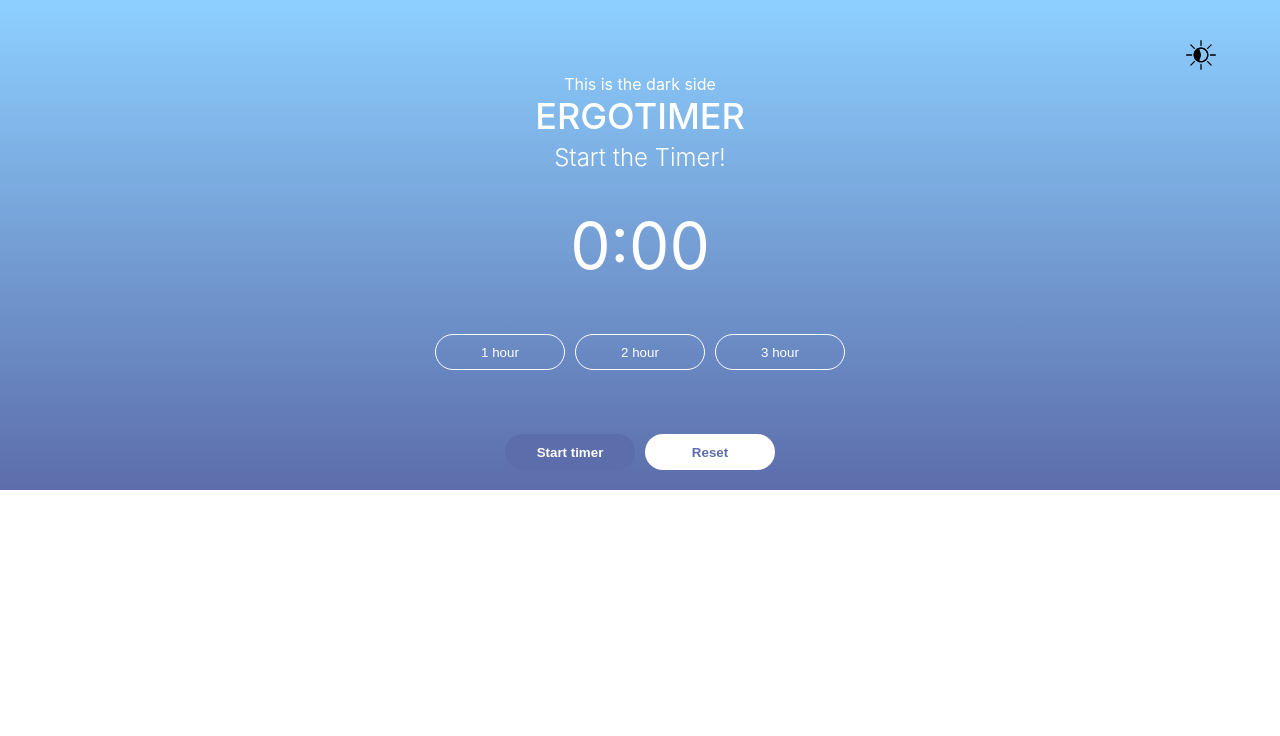
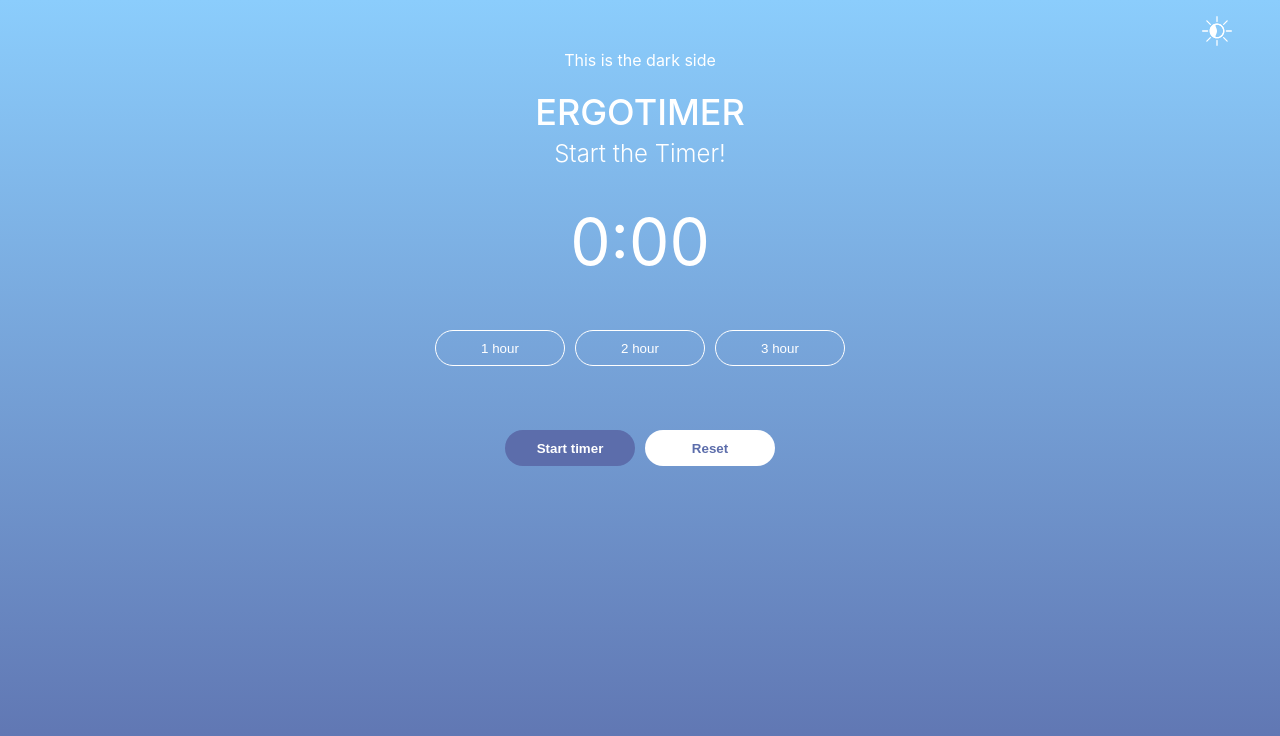
Before and after one commit to Chrys-Nicolaides/ErgoTimer, a React (Create React App) app: page /dark in a window 1280 px wide. Shown: the top 736 px of the page. Built offline with nearby package versions, Linux system fonts and the light colour scheme.

Commit message:
dark-light theme toggle added

```diff
--- a/src/App.css
+++ b/src/App.css
@@ -4,13 +4,24 @@
   padding: 0;
 }
 
+:root {
+  --theme-background: #3a3a3a;
+  --theme-gradient: #5d70ad;
+  --theme-text: white;
+}
+
 .App {
   text-align: center;
   color: white;
-  background-image: linear-gradient(#8dd0ff, #5c6dab);
+  /* background-color: var(--theme-color); */
+  /* background-image: linear-gradient(#8dd0ff, #5c6dab); */
+  background-image: linear-gradient(
+    var(--theme-gradient),
+    var(--theme-background)
+  );
   min-width: 100%;
-  min-height: 100%;
-  padding-top: 40px;
+  min-height: 100vh;
+  /* padding-top: 10px; */
 }
 
 button {
@@ -70,17 +81,23 @@ h3 {
 }
 
 .LightTheme > a > .ThemeIconToggle {
-  fill: black;
+  fill: white;
 }
 
 .DarkTheme {
   display: flex;
   justify-content: flex-end;
-  margin-right: 4rem;
+  margin-right: 3rem;
+  padding-top: 1rem;
 }
 
 .LightTheme {
   display: flex;
   justify-content: flex-end;
-  margin-right: 4rem;
+  margin-right: 3rem;
+  padding-top: 1rem;
 }
+
+.ThemeHeader {
+  padding-bottom: 20px;
+}
--- a/src/themes/DarkTheme.js
+++ b/src/themes/DarkTheme.js
@@ -1,5 +1,5 @@
 import React from "react";
 
 export default function DarkTheme() {
-  return <div>This is the dark side</div>;
+  return <div className="ThemeHeader">This is the dark side</div>;
 }
--- a/src/themes/LightTheme.js
+++ b/src/themes/LightTheme.js
@@ -1,5 +1,5 @@
 import React from "react";
 
 export default function LightTheme() {
-  return <div>Light side!</div>;
+  return <div className="ThemeHeader">Light side!</div>;
 }
--- a/src/themes/ThemeToggle.js
+++ b/src/themes/ThemeToggle.js
@@ -1,30 +1,56 @@
-import React from "react";
+import React, { useState } from "react";
 import LightTheme from "./LightTheme";
 import DarkTheme from "./DarkTheme";
 import { ReactComponent as ThemeIconToggle } from "../images/ThemeIconToggle.svg";
 import { BrowserRouter as Router, Switch, Route, Link } from "react-router-dom";
 
 const ThemeToggle = () => {
+  const [themeColor, setThemeColor] = useState({
+    background: "#5D70AD",
+    gradient: "#8BCDFC",
+    text: "white",
+  });
+
+  let setColor = (object, color) =>
+    document.documentElement.style.setProperty(`--${object}`, color);
+
+  let handleColourChange = (backgroundColor, gradientColor, textColor) => {
+    setThemeColor({
+      background: backgroundColor,
+      gradient: gradientColor,
+      text: textColor,
+    });
+  };
+  setColor("theme-background", themeColor.background);
+  setColor("theme-gradient", themeColor.gradient);
+  setColor("theme-text", themeColor.text);
+
   return (
     <Router>
       <div className="themes">
         <Switch>
-          <Route path="/light">
+          <Route path="/dark">
             <div className="DarkTheme">
+              <Link to="/light" activeClassName="IsActive" exact={true}>
+                <ThemeIconToggle
+                  alt="Theme Toggle"
+                  className="ThemeIconToggle"
+                  onClick={() =>
+                    handleColourChange("#5D70AD", "#8BCDFC", "white")
+                  }
+                />{" "}
+              </Link>
+            </div>
+          </Route>
+          <Route path="/">
+            <div className="LightTheme">
               <Link to="/dark" activeClassName="IsActive" exact={true}>
                 <ThemeIconToggle
                   alt="Theme Toggle"
                   className="ThemeIconToggle"
-                />
-              </Link>
-            </div>
-          </Route>
-          <Route path="/dark">
-            <div className="LightTheme">
-              <Link to="/light" activeClassName="IsActive" exact={true}>
-                <ThemeIconToggle
-                  alt="Theme Toggle"
-                  className="ThemeIconToggle"
+                  onClick={() =>
+                    handleColourChange("black", "#5D70AD", "white")
+                  }
                 />
               </Link>
             </div>
```
